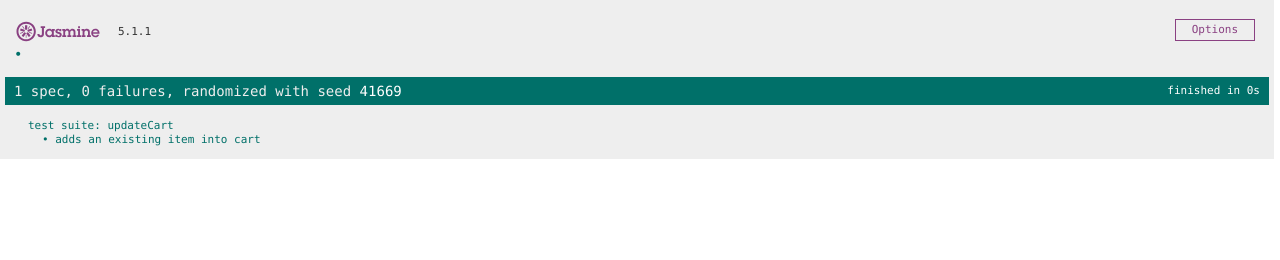
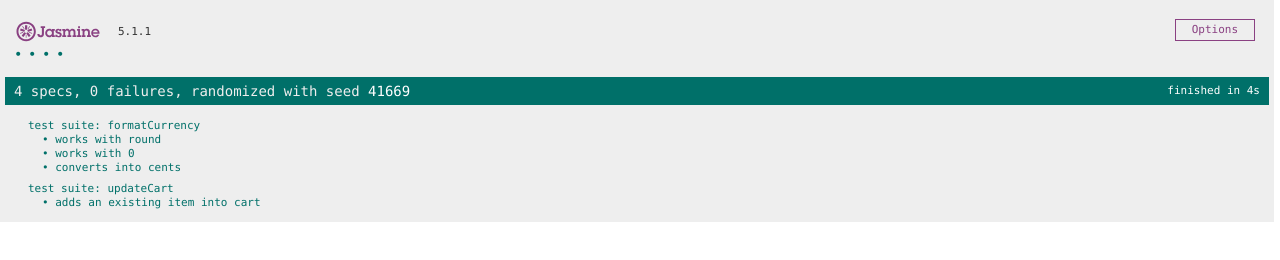
Before and after one commit to Ramya-Sri-05/artisan, a plain HTML site: page jasmine-standalone-5.1.1/tests.html in a window 1280 px wide. Drawn offline with Linux system fonts and the light colour scheme.

```diff
--- a/jasmine-standalone-5.1.1/tests.html
+++ b/jasmine-standalone-5.1.1/tests.html
@@ -15,7 +15,7 @@
 
 
   <script src="cartTest.js" type="module"></script>
- <!---- <script src="moneyTest.js" type="module"></script>-->
+  <script src="moneyTest.js" type="module"></script>
 
 
 </head>
```
